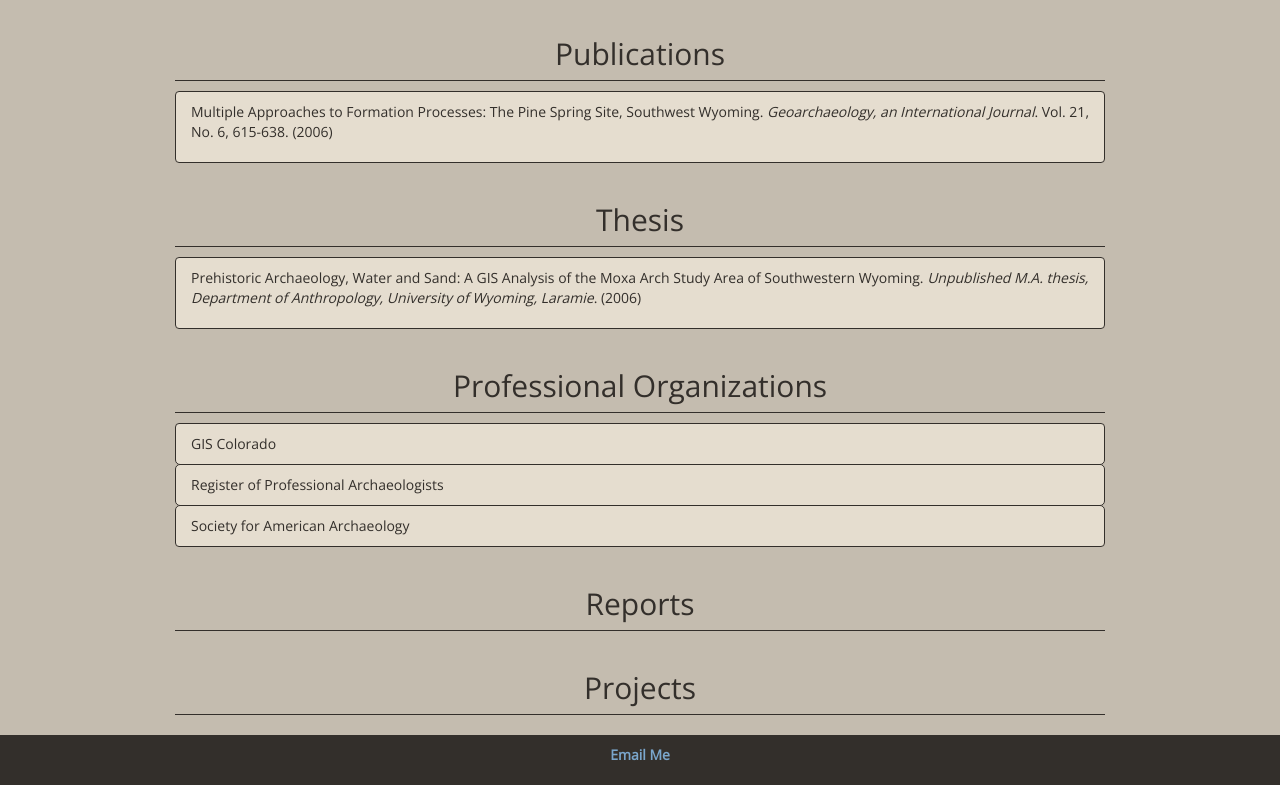
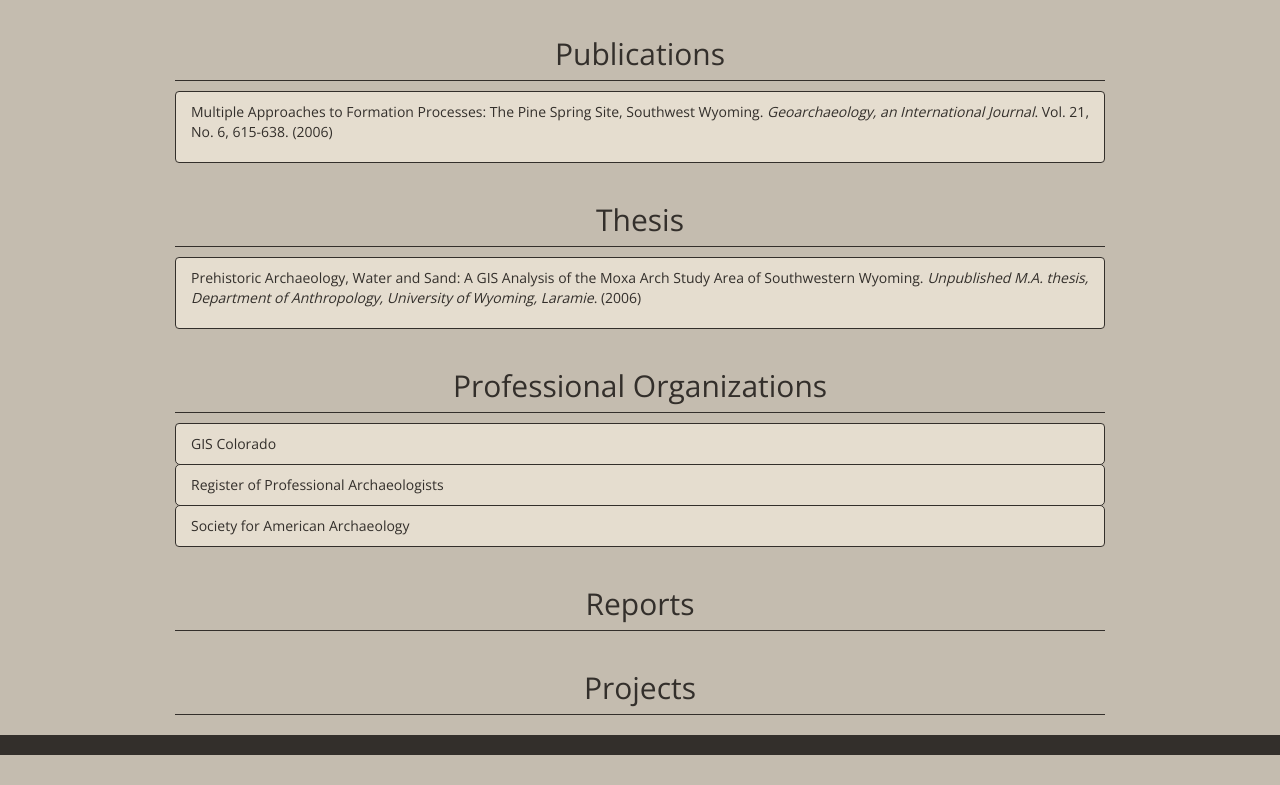
Before and after one commit to sagewall/sage-wall, a plain HTML site: page index.html in a window 1280 px wide. Shown: the part 2679-3464 px from the top of the page. After the commit the page ends 3434 px from the top, so only its background shows below. Drawn offline with nearby package versions, Linux system fonts and the light colour scheme.

Commit message:
Removed email address from footer

```diff
--- a/index.html
+++ b/index.html
@@ -266,9 +266,6 @@
 </section>
 
 <footer class="container-fluid">
-    <p>
-        <a href="mailto:sagemaps@gmail.com">Email Me</a>
-    </p>
 </footer>
 
 <!-- Angular JS -->
```
